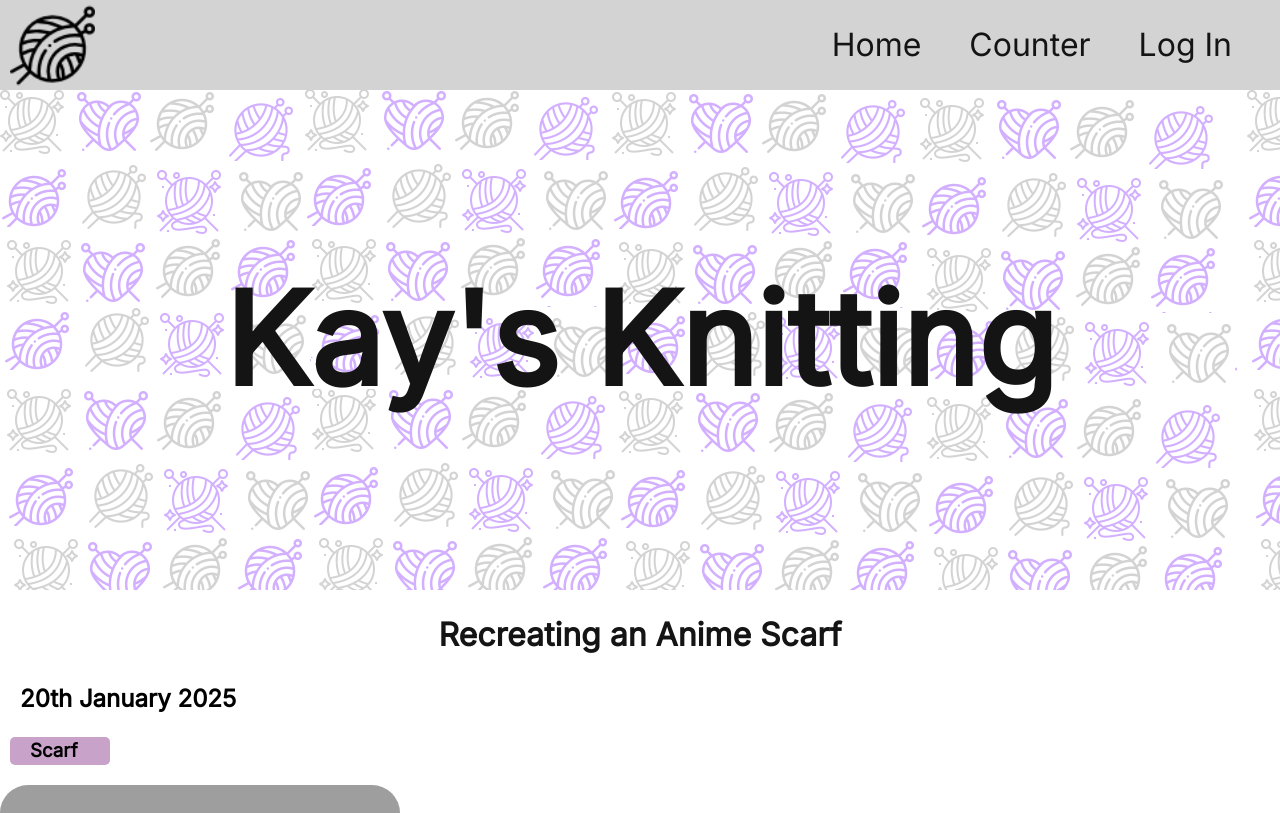
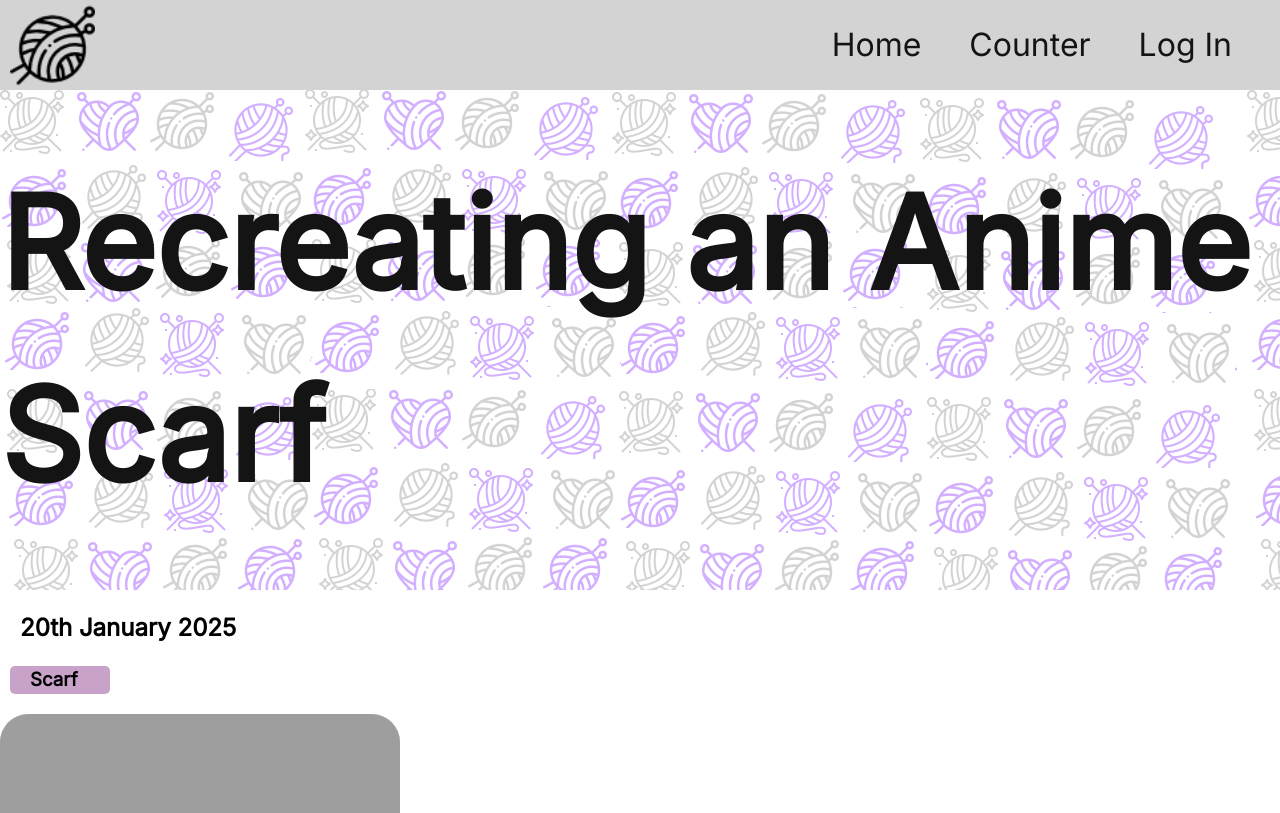
Before and after one commit to KayleighHoejNielsen/KnittingBlog, a React (Vite) app: page /blog/1 in a window 1280 px wide. Shown: the top 813 px of the page. Built offline with nearby package versions, Linux system fonts and the light colour scheme; grey boxes are pictures that could not be loaded.

Commit message:
title functionality

```diff
--- a/src/components/Title.jsx
+++ b/src/components/Title.jsx
@@ -1,10 +1,30 @@
 import '../index.css'
-import { useLocation } from 'react-router-dom'
+import data from '../data.js'
+import { useLocation, useParams } from 'react-router-dom'
 
 export default function Title() {
+    const location = useLocation()
+
+    function determineTitle() {
+        if (location.pathname === "/counter") {
+            return "Row Counter"
+        } else if (location.pathname === "/") {
+            return "Kay's Knitting"
+        } else {
+            const { id } = useParams()
+            const blog = data.find((item) => item.id.toString() === id)
+
+            if (!blog) {
+                return "Kay's Knitting"
+            } else {
+                return blog.title
+            }
+        }
+    }
+
     return (
         <div className="title">
-            <h1>Kay's Knitting</h1>
+            <h1>{determineTitle()}</h1>
         </div>
     )
 }
--- a/src/pages/BlogArticle.jsx
+++ b/src/pages/BlogArticle.jsx
@@ -14,7 +14,6 @@ export default function BlogArticle() {
     return (
         <>
             <div className="blog-article">
-                <h1 className="blog-title">{blog.title}</h1>
                 <h2 className="blog-date">{blog.date}</h2>
                 <div className="type-decoration">
                     <h3 className="blog-type">{blog.type}</h3>
--- a/src/pages/Home.jsx
+++ b/src/pages/Home.jsx
@@ -20,10 +20,10 @@ export default function Home() {
       })
 
       return (
-        <>
+        <div className="main-content">
           <main className="blog-tile">
               {blogEntryElements}
           </main>
-        </>
+        </div>
       )
 }
```
